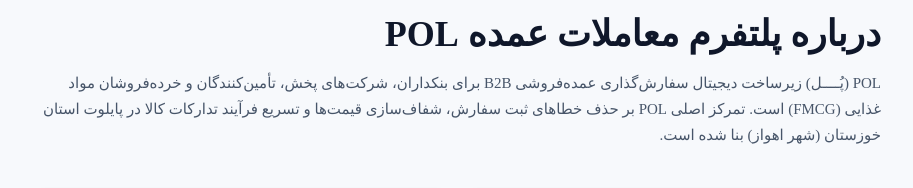
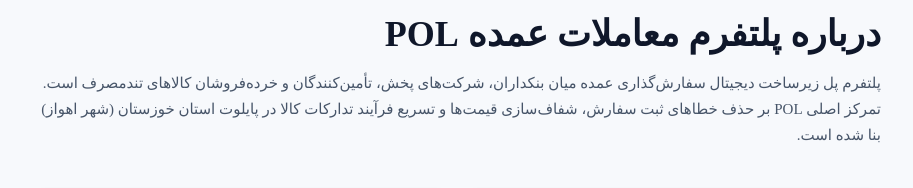
Before and after one commit to rrasi90/POL-2.3, a Next.js app in the folder mvp/apps/web/: page /about in a window 1280 px wide. Shown: the part 156-344 px from the top of the page, without its empty margins (183-1096 px from the left). Built offline with nearby package versions, Linux system fonts and the light colour scheme.

Commit message:
fix(copy): simplify Persian wording on public about page

```diff
--- a/mvp/apps/web/src/app/about/page.tsx
+++ b/mvp/apps/web/src/app/about/page.tsx
@@ -43,7 +43,7 @@ export default function AboutPage() {
             درباره پلتفرم معاملات عمده POL
           </h1>
           <p className="mt-4 text-[15px] leading-[26px] text-[var(--pol-light-text-secondary)]">
-            POL (پُــــل) زیرساخت دیجیتال سفارش‌گذاری عمده‌فروشی B2B برای بنکداران، شرکت‌های پخش، تأمین‌کنندگان و خرده‌فروشان مواد غذایی (FMCG) است. تمرکز اصلی POL بر حذف خطاهای ثبت سفارش، شفاف‌سازی قیمت‌ها و تسریع فرآیند تدارکات کالا در پایلوت استان خوزستان (شهر اهواز) بنا شده است.
+            پلتفرم پل زیرساخت دیجیتال سفارش‌گذاری عمده میان بنکداران، شرکت‌های پخش، تأمین‌کنندگان و خرده‌فروشان کالاهای تندمصرف است. تمرکز اصلی POL بر حذف خطاهای ثبت سفارش، شفاف‌سازی قیمت‌ها و تسریع فرآیند تدارکات کالا در پایلوت استان خوزستان (شهر اهواز) بنا شده است.
           </p>
 
           <div className="mt-10 grid gap-4 sm:grid-cols-2">
```
